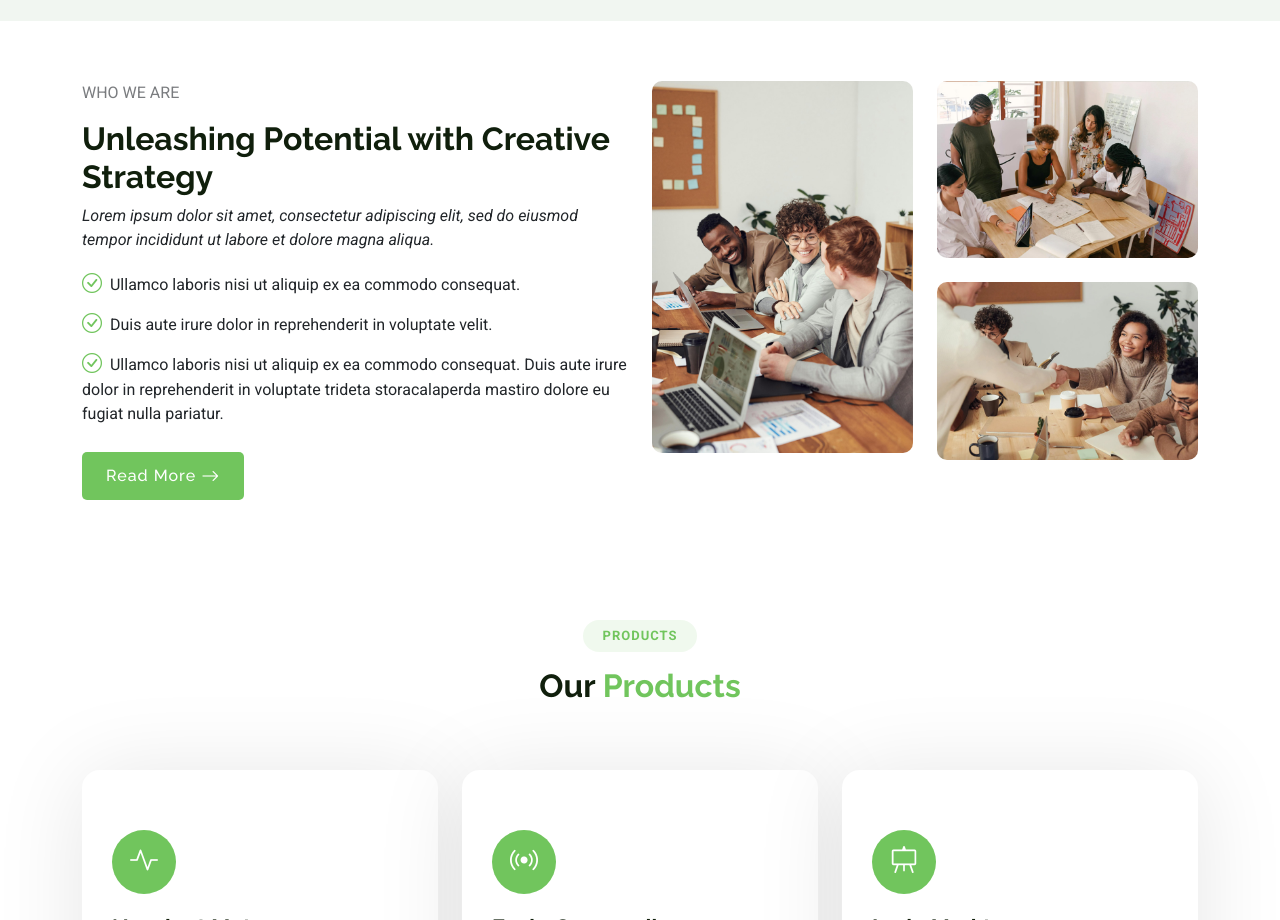
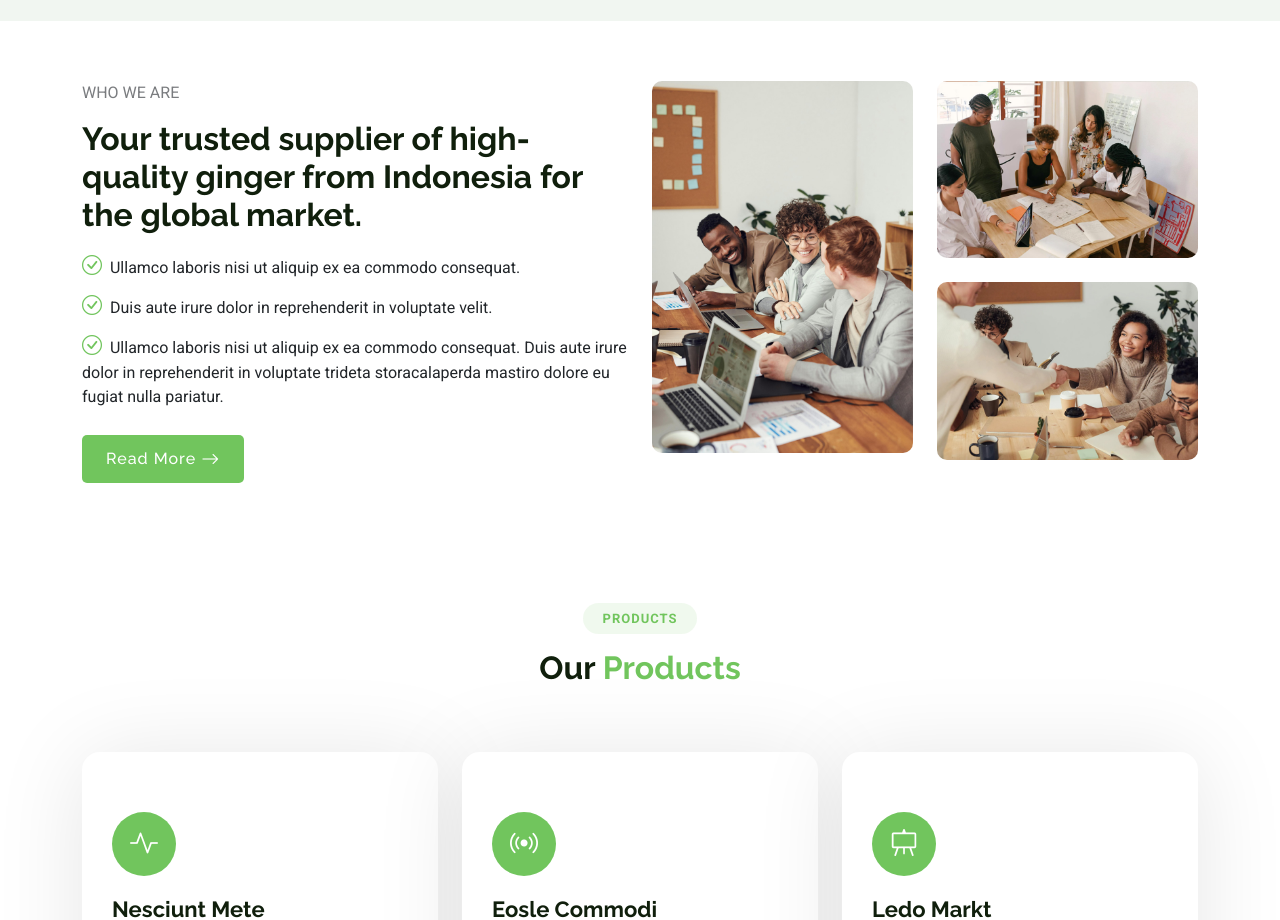
Before and after one commit to mafrukhins3/yow, a plain HTML site: page index.html in a window 1280 px wide. Shown: the part 1140-2060 px from the top of the page. Drawn offline with Linux system fonts and the light colour scheme; files whose address does not match are found by name.

Commit message:
Update index.html

```diff
--- a/index.html
+++ b/index.html
@@ -127,10 +127,8 @@
 
           <div class="col-lg-6 content" data-aos="fade-up" data-aos-delay="100">
             <p class="who-we-are">Who We Are</p>
-            <h3>Unleashing Potential with Creative Strategy</h3>
+            <h3>Your trusted supplier of high-quality ginger from Indonesia for the global market.</h3>
             <p class="fst-italic">
-              Lorem ipsum dolor sit amet, consectetur adipiscing elit, sed do eiusmod tempor incididunt ut labore et dolore
-              magna aliqua.
             </p>
             <ul>
               <li><i class="bi bi-check-circle"></i> <span>Ullamco laboris nisi ut aliquip ex ea commodo consequat.</span></li>
```
